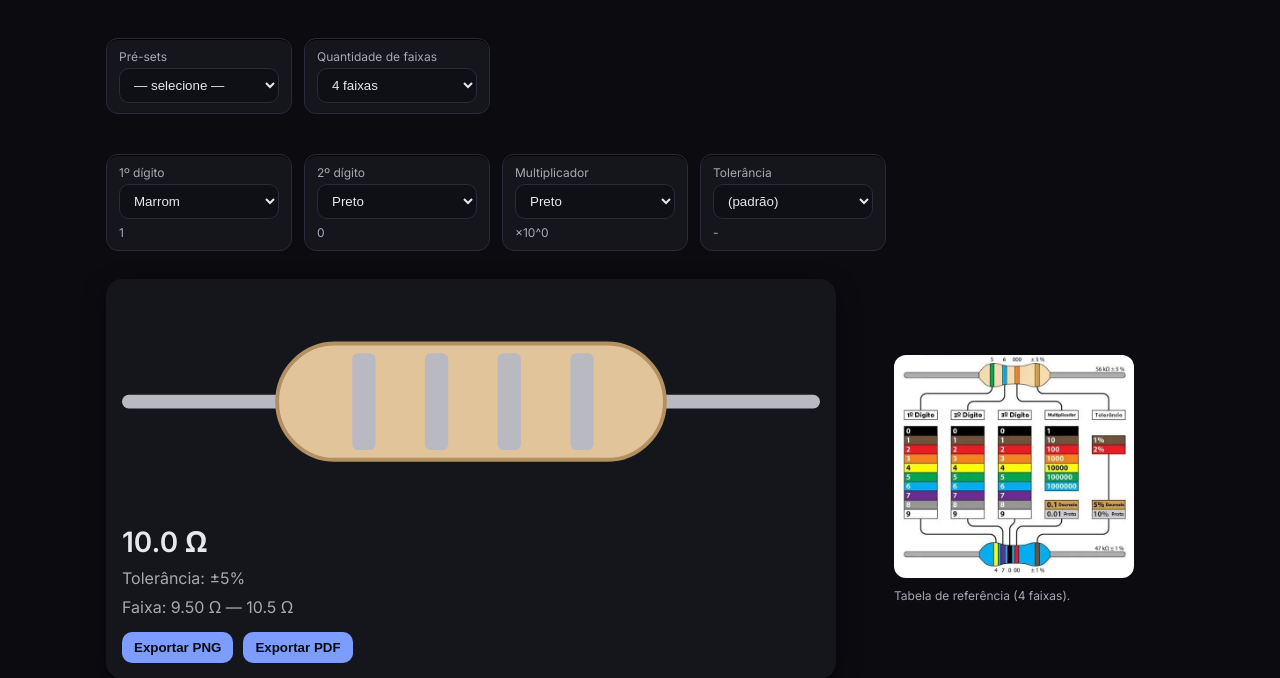
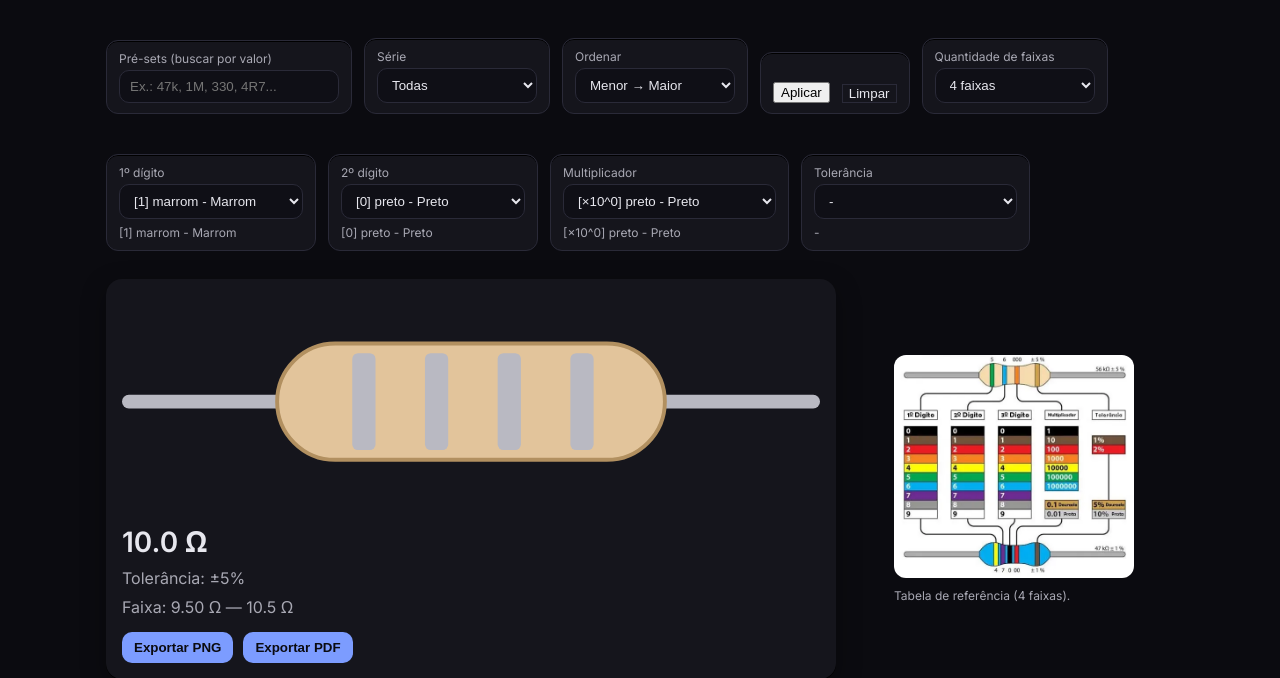
Before and after one commit to tiagocurtinhas/resistor, a FastAPI app: page / in a window 1280 px wide. Shown: the part 108-786 px from the top of the page. Run offline with FastAPI, Linux system fonts and the light colour scheme.

Commit message:
v0.3.1 Cores na cor selecionada

```diff
--- a/app/main.py
+++ b/app/main.py
@@ -164,7 +164,7 @@
 
 # ---------------- Exports ----------------
 
-def render_png(bands: int, colors: List[str], data: Dict) -> Image.Image:
+def render_png(bands: int, colors: List[str], data: Dict, origin: str | None = None) -> Image.Image:
     # Canvas
     W, H = 1200, 700
     img = Image.new("RGBA", (W, H), (11, 11, 16, 255))
@@ -217,6 +217,10 @@
     d.text((margin+30, margin+120), data["text_value"], fill=fg, font=font_big)
     d.text((margin+30, margin+200), f"Tolerância: ±{data['tolerance_percent']}%", fill=muted, font=font_med)
     d.text((margin+30, margin+240), f"Faixa: {data['min_text']} — {data['max_text']}", fill=muted, font=font_med)
+
+    # Origin
+    if origin:
+        d.text((margin+30, margin+280), f"Origem: {origin}", fill=muted, font=font_med)
 
     # Legend of bands
     labels = []
@@ -272,7 +276,7 @@
         cores.append(c5)
 
     data = compute_resistance(bands, [c0,c1,c2,c3,c4,c5])
-    img = render_png(bands, [c0,c1,c2,c3 or "-",c4 or "-",c5 or "-"], data)
+    img = render_png(bands, [c0,c1,c2,c3 or "-",c4 or "-",c5 or "-"], data, origin)
     buf = BytesIO()
     img.save(buf, format="PNG")
     buf.seek(0)
@@ -289,7 +293,7 @@
     c5: Optional[str] = Query(None),
 ):
     data = compute_resistance(bands, [c0,c1,c2,c3,c4,c5])
-    img = render_png(bands, [c0,c1,c2,c3 or "-",c4 or "-",c5 or "-"], data).convert("RGB")
+    img = render_png(bands, [c0,c1,c2,c3 or "-",c4 or "-",c5 or "-"], data, origin).convert("RGB")
     buf = BytesIO()
     img.save(buf, format="PDF")
     buf.seek(0)
--- a/app/static/script.js
+++ b/app/static/script.js
@@ -1,111 +1,178 @@
 
+// ======= Color tables =======
 const COLORS_HEX = {
   "preto":"#1a1a1a","marrom":"#6d3b13","vermelho":"#c62828","laranja":"#ef6c00",
   "amarelo":"#f9a825","verde":"#2e7d32","azul":"#1565c0","violeta":"#6a1b9a",
   "cinza":"#757575","branco":"#efefef","ouro":"#c6a700","prata":"#b0bec5","sem cor":"transparent"
 };
 
+const DIGIT_INDEX = Object.fromEntries(window.COLORS.digit.map((c,i)=>[c,i]));
+const MULT_EXP = {"prata":-2,"ouro":-1,"preto":0,"marrom":1,"vermelho":2,"laranja":3,"amarelo":4,"verde":5,"azul":6,"violeta":7,"cinza":8,"branco":9};
+const TOL_MAP = {"sem cor":"±20%","prata":"±10%","ouro":"±5%","marrom":"±1%","vermelho":"±2%","verde":"±0.5%","azul":"±0.25%","violeta":"±0.10%","cinza":"±0.05%"};
+const TEMPCO_MAP = {"marrom":"100 ppm/K","vermelho":"50 ppm/K","laranja":"15 ppm/K","amarelo":"25 ppm/K","azul":"10 ppm/K","violeta":"5 ppm/K"};
+
 const state = {
   bands: 4,
-  colors: ["marrom","preto","preto","(padrão)", "(padrão)", "(nenhum)"] // defaults
+  colors: ["marrom","preto","preto","(padrão)", "(padrão)", "(nenhum)"], // defaults
+  selectedPreset: null // {ohms, label, series, tolPercent, bands}
 };
 
 const topControls = document.getElementById("controls-top");
 const svg = document.getElementById("resistor-svg");
 let bandRects = [];
 
-function pretty(valType, color) {
+// ======= Helpers =======
+function prettyLabel(kind, color){
   if (!color || color === "(padrão)" || color === "(nenhum)") return "-";
-  if (valType === "digit") {
-    const idx = window.COLORS.digit.indexOf(color);
-    return idx >= 0 ? String(idx) : "-";
+  const name = color.charAt(0).toUpperCase()+color.slice(1);
+  if (kind === "digit"){
+    return `[${DIGIT_INDEX[color]}] ${color} - ${name}`;
   }
-  if (valType === "mult") {
-    // map to exponent
-    const multIndex = window.COLORS.mult.indexOf(color);
-    const map = {
-      "prata": -2, "ouro": -1, "preto":0, "marrom":1, "vermelho":2, "laranja":3, "amarelo":4,
-      "verde":5, "azul":6, "violeta":7, "cinza":8, "branco":9
-    };
-    const exp = map[color] ?? 0;
-    return `×10^${exp}`;
+  if (kind === "mult"){
+    const exp = MULT_EXP[color] ?? 0;
+    return `[×10^${exp}] ${color} - ${name}`;
   }
-  if (valType === "tol") {
-    const map = {"sem cor":"±20%","prata":"±10%","ouro":"±5%","marrom":"±1%","vermelho":"±2%","verde":"±0.5%","azul":"±0.25%","violeta":"±0.10%","cinza":"±0.05%"};
-    return map[color] || "-";
+  if (kind === "tol"){
+    return `[${TOL_MAP[color]||"-"}] ${color} - ${name}`;
   }
-  if (valType === "temp") {
-    const map = {"marrom":"100 ppm/K","vermelho":"50 ppm/K","laranja":"15 ppm/K","amarelo":"25 ppm/K","azul":"10 ppm/K","violeta":"5 ppm/K"};
-    return map[color] || "-";
+  if (kind === "temp"){
+    return `[${TEMPCO_MAP[color]||"-"}] ${color} - ${name}`;
   }
-  return "-";
+  return `${color} - ${name}`;
 }
 
+function option(el, value, label){
+  const o = document.createElement("option");
+  o.value = value; o.textContent = label;
+  el.appendChild(o);
+}
+
+function formatOhms(v){
+  if (v >= 1e9) return (v/1e9).toFixed(v%1e9===0?0:3).replace(/\.?0+$/,"")+" GΩ";
+  if (v >= 1e6) return (v/1e6).toFixed(v%1e6===0?0:3).replace(/\.?0+$/,"")+" MΩ";
+  if (v >= 1e3) return (v/1e3).toFixed(v%1e3===0?0:3).replace(/\.?0+$/,"")+" kΩ";
+  return v.toFixed(v%1===0?0:3).replace(/\.?0+$/,"")+" Ω";
+}
+
+// ======= E-series generation =======
+function roundToSig(x, sig){
+  if (x === 0) return 0;
+  const mult = Math.pow(10, sig - Math.ceil(Math.log10(Math.abs(x))));
+  return Math.round(x * mult) / mult;
+}
+function eSeriesBase(N){
+  // IEC 60063 approximation
+  const sig = (N<=6)?1:(N<=48?2:3);
+  const arr = [];
+  for (let i=0;i<N;i++){
+    let v = Math.pow(10, i/N);
+    v = roundToSig(v, sig);
+    if (v >= 1 && v < 10) arr.push(v);
+  }
+  // de-dup near-equal
+  const unique = [];
+  arr.forEach(v=>{
+    if (!unique.some(u=>Math.abs(u-v)<1e-6)) unique.push(v);
+  });
+  return unique;
+}
+const SERIES_DEFAULTS = {
+  "E6": {N:6,  tol:20, bands:4},
+  "E12":{N:12, tol:10, bands:4},
+  "E24":{N:24, tol:5,  bands:4},
+  "E48":{N:48, tol:2,  bands:5},
+  "E96":{N:96, tol:1,  bands:5},
+  "E192":{N:192,tol:0.5,bands:5}
+};
+
+function buildCatalog(minOhm=0.1, maxOhm=10_000_000){
+  const entries = [];
+  for (const [series, cfg] of Object.entries(SERIES_DEFAULTS)){
+    const base = eSeriesBase(cfg.N);
+    const tol = cfg.tol;
+    const bands = cfg.bands;
+    // decades
+    for (let d=-1; d<=7; d++){
+      const decade = Math.pow(10, d);
+      base.forEach(m=>{
+        const ohms = m * decade;
+        if (ohms < minOhm - 1e-9 || ohms > maxOhm + 1e-9) return;
+        // normalize small floating noise
+        const ohmsN = parseFloat(ohms.toPrecision(8));
+        const label = `${formatOhms(ohmsN)} ±${tol}% (${series})`;
+        entries.push({ohms: ohmsN, series, tolPercent: tol, bands, label});
+      });
+    }
+  }
+  // de-dup values that can appear across series (same nominal)
+  // Keep the entry with the TIGHTEST tolerance by default higher priority
+  entries.sort((a,b)=> a.ohms===b.ohms ? a.tolPercent-b.tolPercent : a.ohms-b.ohms);
+  const uniques = [];
+  for (const e of entries){
+    const k = e.ohms.toFixed(6);
+    if (!uniques.some(u=>u.ohms.toFixed(6)===k)) uniques.push(e);
+    else uniques.push(e); // keep all; filtering by series will handle views
+  }
+  return entries;
+}
+
+let CATALOG = buildCatalog();
+
+function filterCatalog({series="", order="asc", query=""}){
+  let arr = CATALOG.slice();
+  if (series) arr = arr.filter(e=>e.series===series);
+  if (query){
+    const q = query.replace(/Ω|ohms?/gi,"").trim().toLowerCase();
+    arr = arr.filter(e=> formatOhms(e.ohms).toLowerCase().includes(q));
+  }
+  arr.sort((a,b)=> order==="asc" ? a.ohms-b.ohms : b.ohms-a.ohms);
+  return arr;
+}
+
+// ======= Build UI =======
 function buildControls() {
-  topControls.innerHTML = "";
-
-  // Linha 1: presets + quantidade de faixas
-  const row1 = document.createElement("div");
-  row1.className = "controls inline";
-  row1.innerHTML = `
-    <div class="field">
-      <label>Pré-sets</label>
-      <select id="preset">
-        <option value="">— selecione —</option>
-      </select>
-    </div>
-    <div class="field">
-      <label>Quantidade de faixas</label>
-      <select id="band-count">
-        <option value="4">4 faixas</option>
-        <option value="5">5 faixas</option>
-        <option value="6">6 faixas</option>
-      </select>
-    </div>`;
-  topControls.appendChild(row1);
-
-  // Inputs das faixas (sempre em cima)
+  // Build the selectors row(s) after the preset UI already in HTML
   const container = document.createElement("div");
   container.className = "controls";
-  const addField = (label, id, options) => {
+
+  const addField = (label, id, options, kind) => {
     const f = document.createElement("div");
     f.className = "field";
     f.innerHTML = `<label>${label}</label><select id="${id}"></select><div class="hint" id="${id}-hint">-</div>`;
     const sel = f.querySelector("select");
-    options.forEach(c => {
-      const o = document.createElement("option");
-      o.value = c; o.textContent = c.charAt(0).toUpperCase()+c.slice(1);
-      sel.appendChild(o);
-    });
+    options.forEach(c => option(sel, c, prettyLabel(kind, c)));
     container.appendChild(f);
     return sel;
   };
 
+  // Remove old container (if any)
+  const old = topControls.querySelector(".controls:not(#preset-ui)");
+  if (old) old.remove();
+
+  let s1,s2,s3,s4,s5,s6;
   if (state.bands === 4) {
-    var s1 = addField("1º dígito", "c0", window.COLORS.digit);
-    var s2 = addField("2º dígito", "c1", window.COLORS.digit);
-    var s3 = addField("Multiplicador", "c2", window.COLORS.mult);
-    var s4 = addField("Tolerância", "c3", window.COLORS.tol);
+    s1 = addField("1º dígito", "c0", window.COLORS.digit, "digit");
+    s2 = addField("2º dígito", "c1", window.COLORS.digit, "digit");
+    s3 = addField("Multiplicador", "c2", window.COLORS.mult, "mult");
+    s4 = addField("Tolerância", "c3", window.COLORS.tol, "tol");
   } else if (state.bands === 5) {
-    var s1 = addField("1º dígito", "c0", window.COLORS.digit);
-    var s2 = addField("2º dígito", "c1", window.COLORS.digit);
-    var s3 = addField("3º dígito", "c2", window.COLORS.digit);
-    var s4 = addField("Multiplicador", "c3", window.COLORS.mult);
-    var s5 = addField("Tolerância", "c4", window.COLORS.tol);
+    s1 = addField("1º dígito", "c0", window.COLORS.digit, "digit");
+    s2 = addField("2º dígito", "c1", window.COLORS.digit, "digit");
+    s3 = addField("3º dígito", "c2", window.COLORS.digit, "digit");
+    s4 = addField("Multiplicador", "c3", window.COLORS.mult, "mult");
+    s5 = addField("Tolerância", "c4", window.COLORS.tol, "tol");
   } else {
-    var s1 = addField("1º dígito", "c0", window.COLORS.digit);
-    var s2 = addField("2º dígito", "c1", window.COLORS.digit);
-    var s3 = addField("3º dígito", "c2", window.COLORS.digit);
-    var s4 = addField("Multiplicador", "c3", window.COLORS.mult);
-    var s5 = addField("Tolerância", "c4", window.COLORS.tol);
-    var s6 = addField("Tempco (ppm/K)", "c5", window.COLORS.temp);
+    s1 = addField("1º dígito", "c0", window.COLORS.digit, "digit");
+    s2 = addField("2º dígito", "c1", window.COLORS.digit, "digit");
+    s3 = addField("3º dígito", "c2", window.COLORS.digit, "digit");
+    s4 = addField("Multiplicador", "c3", window.COLORS.mult, "mult");
+    s5 = addField("Tolerância", "c4", window.COLORS.tol, "tol");
+    s6 = addField("Tempco (ppm/K)", "c5", window.COLORS.temp, "temp");
   }
-
   topControls.appendChild(container);
 
   // set values
-  const ids = ["c0","c1","c2","c3","c4","c5"];
-  ids.forEach((id, idx)=>{
+  ["c0","c1","c2","c3","c4","c5"].forEach((id, idx)=>{
     const el = document.getElementById(id);
     if (!el) return;
     const v = state.colors[idx] ?? el.options[0]?.value;
@@ -119,16 +186,7 @@
     });
   });
 
-  // fill presets options
-  const presetSel = document.getElementById("preset");
-  window.COLORS.presets.forEach(p=>{
-    const o = document.createElement("option");
-    o.value = p.id; o.textContent = p.label;
-    presetSel.appendChild(o);
-  });
-  presetSel.addEventListener("change", ()=> applyPreset(presetSel.value));
-
-  // band count select
+  // Wire band count selector
   const bandSel = document.getElementById("band-count");
   bandSel.value = String(state.bands);
   bandSel.addEventListener("change", (e)=>{
@@ -137,34 +195,110 @@
     drawBands();
     calc();
   });
+
+  // Preset UI
+  const presetSearch = document.getElementById("preset-search");
+  const presetList = document.getElementById("preset-list");
+  const presetSeries = document.getElementById("preset-series");
+  const presetOrder = document.getElementById("preset-order");
+  const presetApply = document.getElementById("preset-apply");
+  const presetClear = document.getElementById("preset-clear");
+
+  function refreshDatalist(){
+    // Rebuild datalist items from filtered catalog
+    presetList.innerHTML = "";
+    const items = filterCatalog({series:presetSeries.value, order:presetOrder.value, query:presetSearch.value});
+    items.slice(0,500).forEach(e=>{
+      const opt = document.createElement("option");
+      opt.value = e.label; // show label
+      opt.dataset.ohms = e.ohms;
+      opt.dataset.series = e.series;
+      opt.dataset.tol = e.tolPercent;
+      opt.dataset.bands = e.bands;
+      presetList.appendChild(opt);
+    });
+  }
+  presetSearch.addEventListener("input", refreshDatalist);
+  presetSeries.addEventListener("change", refreshDatalist);
+  presetOrder.addEventListener("change", refreshDatalist);
+  refreshDatalist();
+
+  presetApply.onclick = ()=>{
+    const label = presetSearch.value;
+    // Find closest match in current filtered set
+    const items = filterCatalog({series:presetSeries.value, order:presetOrder.value, query:label});
+    if (!items.length) return;
+    const p = items[0];
+    state.selectedPreset = p;
+    // Apply to bands/colors
+    applyPresetValue(p);
+  };
+  presetClear.onclick = ()=>{
+    presetSearch.value = "";
+    state.selectedPreset = null;
+    refreshDatalist();
+  };
 }
 
 function updateHint(id){
   const el = document.getElementById(id);
   const hint = document.getElementById(id+"-hint");
   if (!el || !hint) return;
-  let valType = "digit";
-  if (id === "c2" && state.bands === 4) valType = "mult";
-  if (state.bands >= 5 && (id === "c3")) valType = "mult";
-  if (state.bands === 6 && id === "c5") valType = "temp";
-  if ((state.bands === 4 && id === "c3") || (state.bands >= 5 && id === "c4")) valType = "tol";
-  hint.textContent = pretty(valType, el.value);
+  let kind = "digit";
+  if (id === "c2" && state.bands === 4) kind = "mult";
+  if (state.bands >= 5 && (id === "c3")) kind = "mult";
+  if ((state.bands === 4 && id === "c3") || (state.bands >= 5 && id === "c4")) kind = "tol";
+  if (state.bands === 6 && id === "c5") kind = "temp";
+  hint.textContent = prettyLabel(kind, el.value);
 }
 
-function applyPreset(presetId){
-  const p = window.COLORS.presets.find(x=>x.id===presetId);
-  if (!p) return;
-  state.bands = p.bands;
-  // reset colors and apply
+// ======= Applying preset to bands/colors =======
+function encodeBandsFromValue(ohms, bands, tolPercent){
+  // scientific notation: ohms = m * 10^e, with 1<=m<10
+  const e = Math.floor(Math.log10(ohms));
+  const m = ohms / Math.pow(10, e);
+  const digitCount = (bands===4)?2:3;
+  const sig = Math.pow(10, digitCount-1);
+  let digits = Math.round(m * sig); // 2 or 3 significant digits
+  let exp = e - (digitCount-1);
+  if (digits === Math.pow(10, digitCount)){ // rollover (e.g., 9.99 -> 10.0)
+    digits = Math.pow(10, digitCount-1);
+    exp += 1;
+  }
+  const digs = String(digits).padStart(digitCount, "0").split("").map(d=>parseInt(d,10));
+  // map to colors
+  const DIG_COLORS = ["preto","marrom","vermelho","laranja","amarelo","verde","azul","violeta","cinza","branco"];
+  const EXP_COLOR = Object.entries(MULT_EXP).find(([c,val])=> val===exp)?.[0] ?? "preto";
+  // tolerance color
+  const tolColor = tolPercent<=0.1 ? "violeta"
+                   : tolPercent<=0.25 ? "azul"
+                   : tolPercent<=0.5 ? "verde"
+                   : tolPercent<=1 ? "marrom"
+                   : tolPercent<=2 ? "vermelho"
+                   : tolPercent<=5 ? "ouro"
+                   : tolPercent<=10 ? "prata"
+                   : "sem cor";
+  if (bands === 4){
+    return [DIG_COLORS[digs[0]], DIG_COLORS[digs[1]], EXP_COLOR, tolColor];
+  } else {
+    return [DIG_COLORS[digs[0]], DIG_COLORS[digs[1]], DIG_COLORS[digs[2]], EXP_COLOR, tolColor];
+  }
+}
+
+function applyPresetValue(preset){
+  // Switch bands according to preset default
+  state.bands = preset.bands;
+  const cols = encodeBandsFromValue(preset.ohms, state.bands, preset.tolPercent);
+  // Fill colors into state (6 slots)
   state.colors = ["(padrão)","(padrão)","(padrão)","(padrão)","(padrão)","(nenhum)"];
-  p.colors.forEach((c,i)=> state.colors[i]=c);
+  cols.forEach((c,i)=> state.colors[i]=c);
   buildControls();
   drawBands();
   calc();
 }
 
+// ======= Drawing and calculation =======
 function drawBands() {
-  // remove previous bands
   bandRects.forEach(r=>r.remove());
   bandRects = [];
 
@@ -186,17 +320,14 @@
     svg.appendChild(rect);
     bandRects.push(rect);
   }
-
   bandRects.forEach((r,i)=> r.setAttribute("fill", COLORS_HEX[state.colors[i] || "preto"]));
 }
 
 async function calc(){
-  // Compose params
   const params = new URLSearchParams();
   params.set("bands", state.bands);
   for (let i=0;i<state.bands;i++){
     let v = state.colors[i] || "";
-    // Don't send placeholders for defaults
     if ((i === 3 && state.bands === 4) || (i === 4 && state.bands >=5)) {
       if (v === "(padrão)") v = "";
     }
@@ -228,17 +359,20 @@
 
   bandRects.forEach((r,i)=> r.setAttribute("fill", COLORS_HEX[state.colors[i] || "preto"]));
 
-  // export buttons
+  // export buttons (include origin if preset selected)
   const btnPng = document.getElementById("btn-png");
   const btnPdf = document.getElementById("btn-pdf");
   const q = new URLSearchParams();
   q.set("bands", state.bands);
   for (let i=0;i<state.bands;i++) q.set("c"+i, state.colors[i] || "");
+  if (state.selectedPreset){
+    q.set("origin", `${state.selectedPreset.series} (±${state.selectedPreset.tolPercent}%)`);
+  }
   btnPng.onclick = ()=> window.open("/export/png?"+q.toString(), "_blank");
   btnPdf.onclick = ()=> window.open("/export/pdf?"+q.toString(), "_blank");
 }
 
-// init
+// ======= Init =======
 buildControls();
 drawBands();
 calc();
--- a/app/static/styles.css
+++ b/app/static/styles.css
@@ -34,3 +34,10 @@
 .result .actions button:hover{filter:brightness(1.05)}
 
 footer{max-width:1100px; margin:12px auto 28px; color:var(--muted); text-align:center}
+
+
+.controls input{
+  background:#0f0f16; color:var(--fg); border:1px solid var(--line);
+  border-radius:10px; padding:8px 10px; min-width:220px
+}
+button.ghost{ background:transparent; border:1px solid var(--line); color:var(--fg) }
--- a/app/templates/index.html
+++ b/app/templates/index.html
@@ -15,7 +15,51 @@
   </header>
 
   <main>
-    <section class="controls top" id="controls-top"></section>
+
+<section class="controls top" id="controls-top">
+  <div class="controls inline" id="preset-ui">
+    <div class="field">
+      <label>Pré-sets (buscar por valor)</label>
+      <input id="preset-search" list="preset-list" placeholder="Ex.: 47k, 1M, 330, 4R7..." />
+      <datalist id="preset-list"></datalist>
+    </div>
+    <div class="field">
+      <label>Série</label>
+      <select id="preset-series">
+        <option value="">Todas</option>
+        <option value="E6">E6 (±20%)</option>
+        <option value="E12">E12 (±10%)</option>
+        <option value="E24">E24 (±5%)</option>
+        <option value="E48">E48 (±2%)</option>
+        <option value="E96">E96 (±1%)</option>
+        <option value="E192">E192 (±0.5%)</option>
+      </select>
+    </div>
+    <div class="field">
+      <label>Ordenar</label>
+      <select id="preset-order">
+        <option value="asc">Menor → Maior</option>
+        <option value="desc">Maior → Menor</option>
+      </select>
+    </div>
+    <div class="field">
+      <label>&nbsp;</label>
+      <div class="inline">
+        <button id="preset-apply">Aplicar</button>
+        <button id="preset-clear" class="ghost">Limpar</button>
+      </div>
+    </div>
+    <div class="field">
+      <label>Quantidade de faixas</label>
+      <select id="band-count">
+        <option value="4">4 faixas</option>
+        <option value="5">5 faixas</option>
+        <option value="6">6 faixas</option>
+      </select>
+    </div>
+  </div>
+</section>
+
 
     <section class="resistor-area">
       <div class="resistor-wrapper">
```
Also changed, not shown: README.md.
